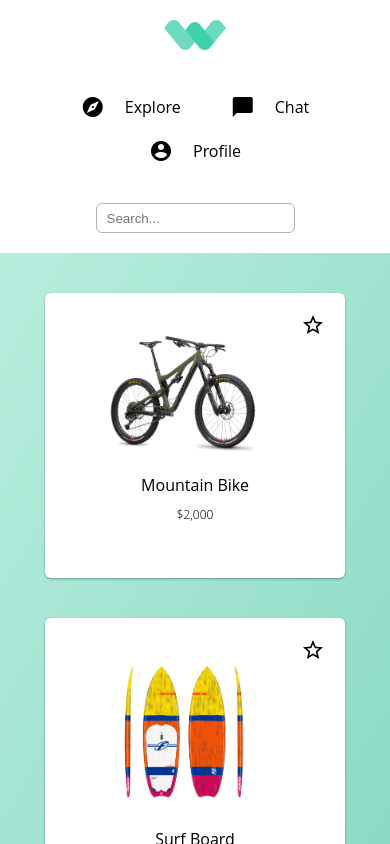
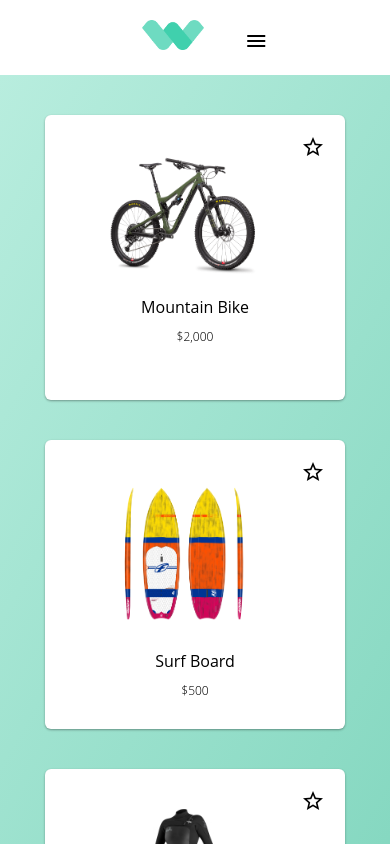
Before and after one commit to Localize-zz/code-challenges, a React (Create React App) app in the folder react/: page / in a window 390 px wide. Shown: the top 844 px of the page. Built offline with nearby package versions, Linux system fonts and the light colour scheme.

Commit message:
Make navbar partially screen responsive.

```diff
--- a/react/src/App.css
+++ b/react/src/App.css
@@ -1,12 +1,15 @@
 .App {
   display: block;
-
 }
 
 .Navbar {
   display: flex;
   flex-flow: row wrap;
   justify-content: center;
+}
+
+.small-screen {
+  display: none;
 }
 
 .Logo {
@@ -135,3 +138,24 @@
   0% { transform: rotate(0deg); }
   100% { transform: rotate(360deg); }
 }
+
+@media (max-width: 540px) {
+  .Menu {
+    display: none;
+  }
+
+  .Search {
+    display: none;
+  }
+
+  .small-screen {
+    display: inline-block;
+    font-size: 50px;
+    transition: all 0.3s cubic-bezier(.25,.8,.25,1);
+    margin-left: 20px;
+  }
+
+  .small-screen:hover {
+    transform: scale(1.5  );
+  }
+}
--- a/react/src/Components/Navbar.js
+++ b/react/src/Components/Navbar.js
@@ -5,6 +5,9 @@ const Navbar = () => (
   <div className="Navbar">
     <div className="Logo">
       <img src={logo} className="Wribbn-logo" alt="logo" />
+    </div>
+    <div className="small-screen">
+      <i className="material-icons">menu</i>
     </div>
     <div className="Menu">
       <div className="Menu-item"><i className="material-icons">explore</i>Explore</div>
```
